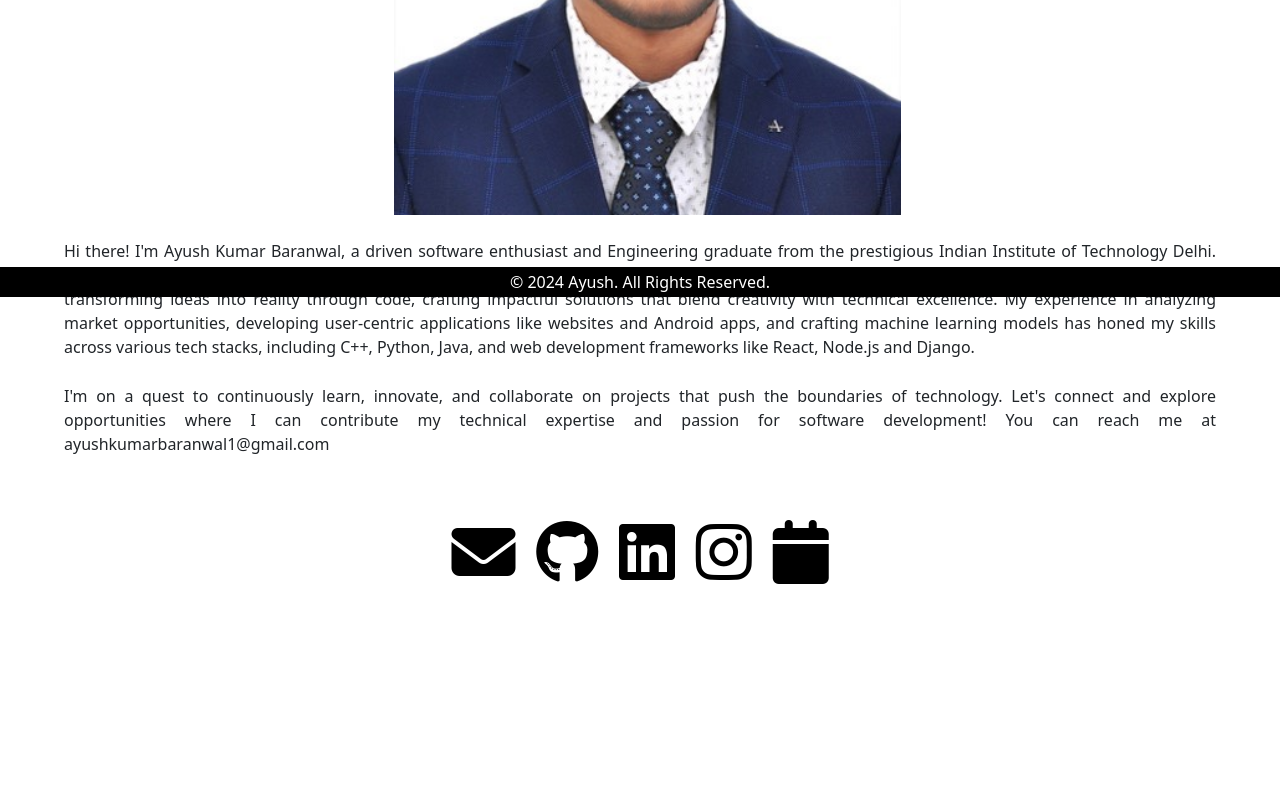
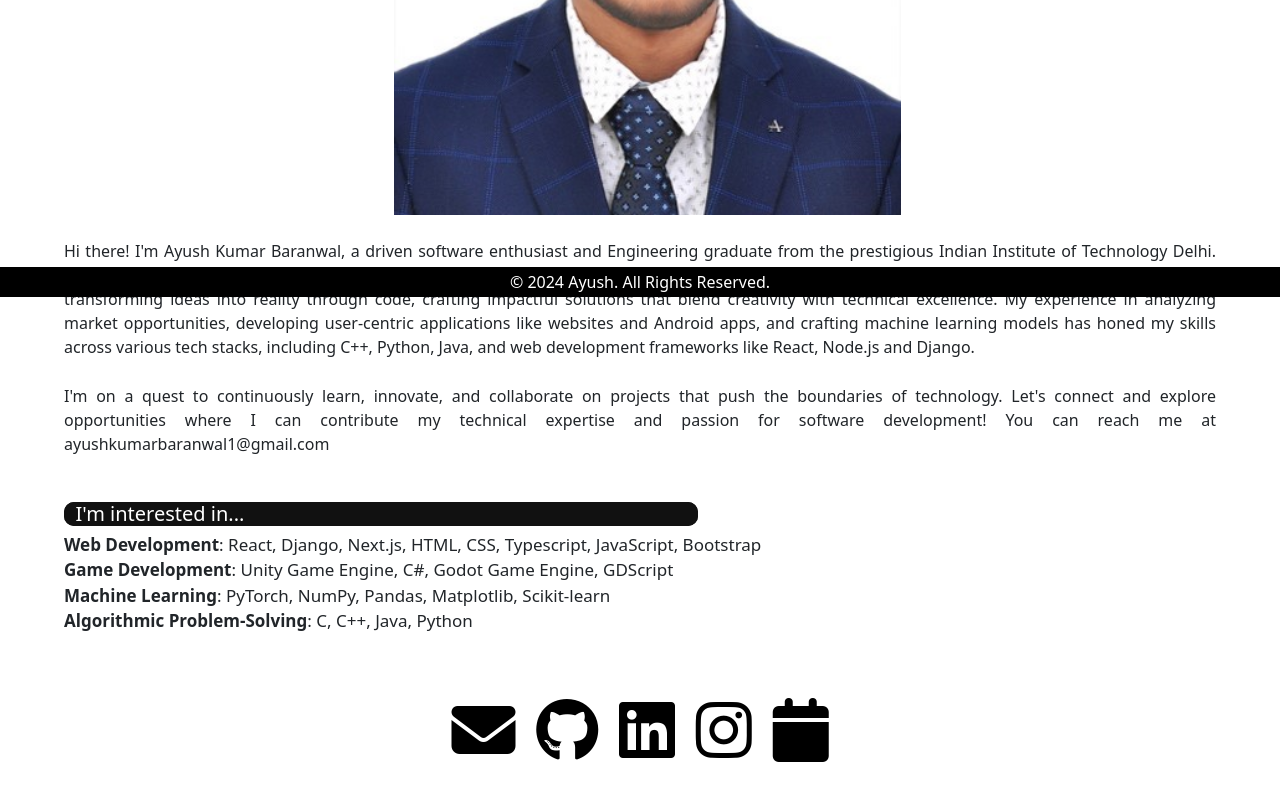
Before and after one commit to Ayush-Baranwal-X/Ayush-Baranwal-X.github.io, a React (Create React App) app: page / in a window 1280 px wide. Shown: the part 503-1303 px from the top of the page. Before the commit the page ends 1127 px from the top, so only its background shows below. Built offline with nearby package versions, Linux system fonts and the light colour scheme.

Commit message:
Added the section for the tech I am interested in

```diff
--- a/src/App.css
+++ b/src/App.css
@@ -71,13 +71,13 @@
   border-radius: 10px;
 }
 
-.glow-on-hover:active {
+/* .glow-on-hover:active {
   color: #000
 }
 
 .glow-on-hover:active:after {
   background: transparent;
-}
+} */
 
 .glow-on-hover:hover:before {
   opacity: 1;
--- a/src/MyComponents/About.js
+++ b/src/MyComponents/About.js
@@ -9,11 +9,33 @@ const About = (props) => {
                     {/* <h1 className='animate-character' style={{margin : '5px 0px',fontSize:'50px', textAlign:'center'}}>Ayush Kumar Baranwal</h1> */}
                     <img src='Ayush.jpg' style={{ float: 'right', width: '44%', height: '44%', marginLeft: "15px" }}></img>
                     <br></br>
-                    <p style={{ textAlign: 'justify', marginBottom: '25px', fontSize: '16px' }}>
+                    <p style={{ textAlign: 'justify', marginBottom: '25px', fontSize: '16.5px' }}>
                         Hi there! I'm Ayush Kumar Baranwal, a driven software enthusiast and Engineering graduate from the prestigious Indian Institute of Technology Delhi. My journey through academia and diverse internships has fueled my passion for software development and technology innovation. I thrive on transforming ideas into reality through code, crafting impactful solutions that blend creativity with technical excellence. My experience in analyzing market opportunities, developing user-centric applications like websites and Android apps, and crafting machine learning models has honed my skills across various tech stacks, including C++, Python, Java, and web development frameworks like React, Node.js and Django.
                     </p>
-                    <p style={{ textAlign: 'justify', fontSize: '16px' }}>
+                    <p style={{ textAlign: 'justify', fontSize: '16.5px' }}>
                         I'm on a quest to continuously learn, innovate, and collaborate on projects that push the boundaries of technology. Let's connect and explore opportunities where I can contribute my technical expertise and passion for software development! You can reach me at ayushkumarbaranwal1@gmail.com
+                    </p>
+                    <br></br>
+                    <h1 className='glow-on-hover' style={{ height: '10%', fontSize: '26px', margin: '0.5% 0px', width: '26%', paddingLeft: '1%' }}>I'm interested in...</h1>
+                    <p style={{ textAlign: 'justify', fontSize: '17px' }}>
+                        <table>
+                            <tr>
+                                <td><b>Web Development</b></td>
+                                <td>React, Django, Next.js, HTML, CSS, Typescript, JavaScript, Firebase, Pythonanywhere</td>
+                            </tr>
+                            <tr>
+                                <td><b>Game Development</b></td>
+                                <td>Unity Game Engine, C#, Godot Game Engine, GDScript</td>
+                            </tr>
+                            <tr>
+                                <td><b>Machine Learning</b></td>
+                                <td>PyTorch, NumPy, Pandas, Matplotlib, Scikit-learn</td>
+                            </tr>
+                            <tr>
+                                <td style={{ paddingRight: '15px' }}><b>Algorithmic Problem-Solving</b></td>
+                                <td>C, C++, Java, Python</td>
+                            </tr>
+                        </table>
                     </p>
                 </div>
                 :
@@ -26,7 +48,7 @@ const About = (props) => {
                     </center>
                     {/* <h1 className='animate-character' style={{margin : '5px 0px',fontSize:'50px', textAlign:'center'}}>Ayush Kumar Baranwal</h1> */}
                     <center>
-                        <img src='Ayush.jpg' style={{width: '44%', height: '44%', marginLeft: "15px" }}></img>
+                        <img src='Ayush.jpg' style={{ width: '44%', height: '44%', marginLeft: "15px" }}></img>
                     </center>
                     <br></br>
                     <p style={{ textAlign: 'justify', marginBottom: '25px', fontSize: '16px' }}>
@@ -35,6 +57,17 @@ const About = (props) => {
                     <p style={{ textAlign: 'justify', fontSize: '16px' }}>
                         I'm on a quest to continuously learn, innovate, and collaborate on projects that push the boundaries of technology. Let's connect and explore opportunities where I can contribute my technical expertise and passion for software development! You can reach me at ayushkumarbaranwal1@gmail.com
                     </p>
+                    <br></br>
+                    <h1 className='glow-on-hover' style={{ height: '10%', fontSize: '20px', margin: '0.5% 0px', width: '55%', paddingLeft: '1%' }}>I'm interested in...</h1>
+                    <p style={{ textAlign: 'justify', fontSize: '17px' }}>
+                        <b>Web Development</b>: React, Django, Next.js, HTML, CSS, Typescript, JavaScript, Bootstrap
+                        <br></br>
+                        <b>Game Development</b>: Unity Game Engine, C#, Godot Game Engine, GDScript
+                        <br></br>
+                        <b>Machine Learning</b>: PyTorch, NumPy, Pandas, Matplotlib, Scikit-learn
+                        <br></br>
+                        <b>Algorithmic Problem-Solving</b>: C, C++, Java, Python
+                    </p>
                 </div>
                 :
                 <></>
@@ -42,18 +75,29 @@ const About = (props) => {
             {props.mobile === true ?
                 <div style={{ margin: '0px 5%' }}>
                     <center>
-                        <h1 className='glow-on-hover' style={{ marginTop: '0.5%', width: '98%', textAlign: 'center', paddingTop: props.tab === false ? '1.5%' : '0.25%', marginBottom: '4%' }}>Ayush Kumar Baranwal</h1>
+                        <h1 className='glow-on-hover' style={{ marginTop: '0.5%', width: '98%', textAlign: 'center', paddingTop: '1.5%', marginBottom: '4%' }}>Ayush Kumar Baranwal</h1>
                     </center>
                     {/* <h1 className='animate-character' style={{margin : '5px 0px',fontSize:'50px', textAlign:'center'}}>Ayush Kumar Baranwal</h1> */}
                     <center>
-                        <img src='Ayush.jpg' style={{width: '50%', height:'50%', marginLeft: "15px" }}></img>
+                        <img src='Ayush.jpg' style={{ width: '50%', height: '50%', marginLeft: "15px" }}></img>
                     </center>
                     <br></br>
-                    <p style={{ textAlign: 'justify', marginBottom: '25px' , fontSize: '16px'}}>
+                    <p style={{ textAlign: 'justify', marginBottom: '25px', fontSize: '16px' }}>
                         Hi there! I'm Ayush Kumar Baranwal, a driven software enthusiast and Engineering graduate from the prestigious Indian Institute of Technology Delhi. My journey through academia and diverse internships has fueled my passion for software development and technology innovation. I thrive on transforming ideas into reality through code, crafting impactful solutions that blend creativity with technical excellence. My experience in analyzing market opportunities, developing user-centric applications like websites and Android apps, and crafting machine learning models has honed my skills across various tech stacks, including C++, Python, Java, and web development frameworks like React, Node.js and Django.
                     </p>
-                    <p style={{ textAlign: 'justify' , fontSize : '16px'}}>
+                    <p style={{ textAlign: 'justify', fontSize: '16px' }}>
                         I'm on a quest to continuously learn, innovate, and collaborate on projects that push the boundaries of technology. Let's connect and explore opportunities where I can contribute my technical expertise and passion for software development!
+                    </p>
+                    <br></br>
+                    <h1 className='glow-on-hover' style={{ height: '10%', fontSize: '20px', margin: '0.5% 0px', width: '55%', paddingLeft: '1%' }}>I'm interested in...</h1>
+                    <p style={{ textAlign: 'justify', fontSize: '17px' }}>
+                        <b>Web Development</b>: React, Django, Next.js, HTML, CSS, Typescript, JavaScript, Bootstrap
+                        <br></br>
+                        <b>Game Development</b>: Unity Game Engine, C#, Godot Game Engine, GDScript
+                        <br></br>
+                        <b>Machine Learning</b>: PyTorch, NumPy, Pandas, Matplotlib, Scikit-learn
+                        <br></br>
+                        <b>Algorithmic Problem-Solving</b>: C, C++, Java, Python
                     </p>
                 </div>
                 :
```
